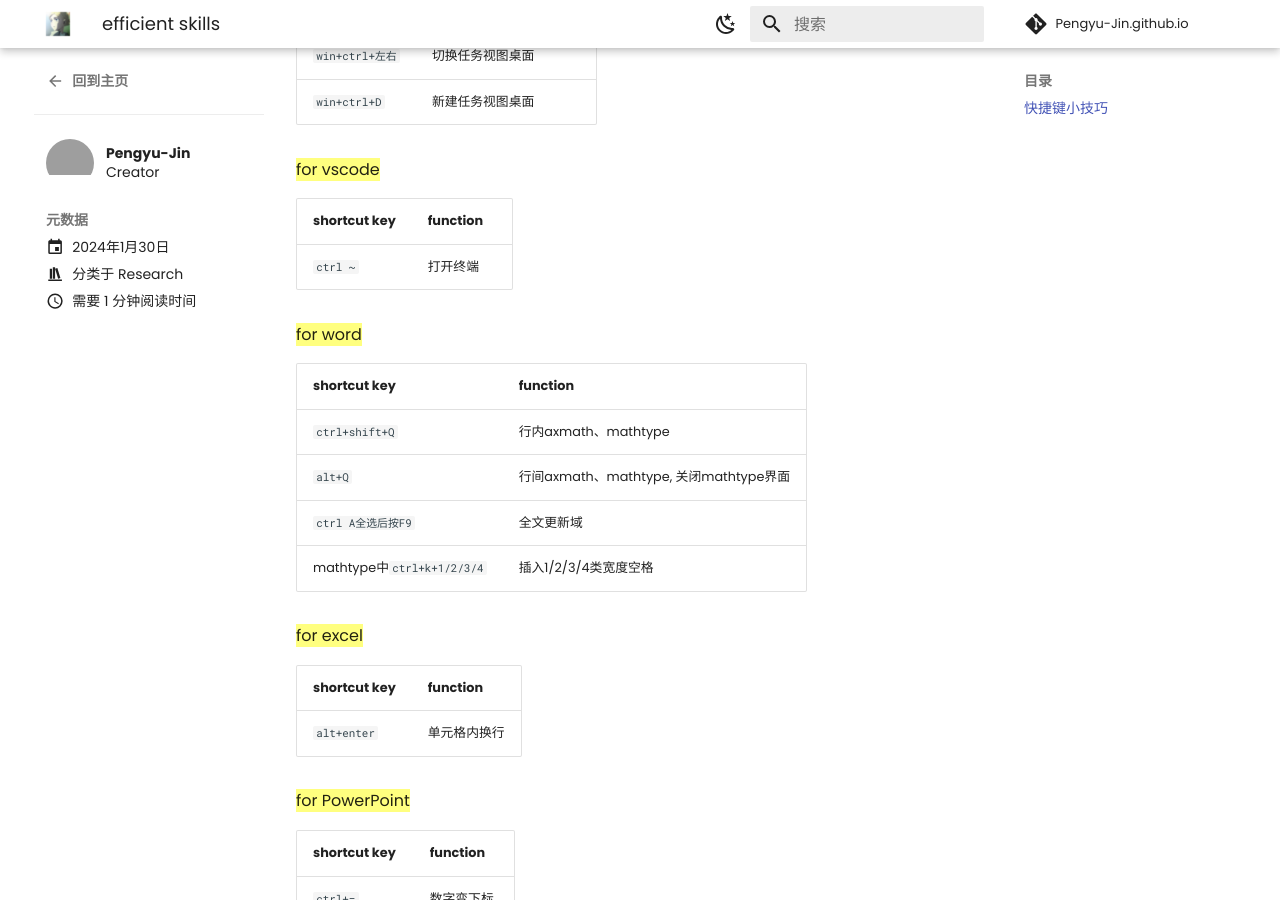
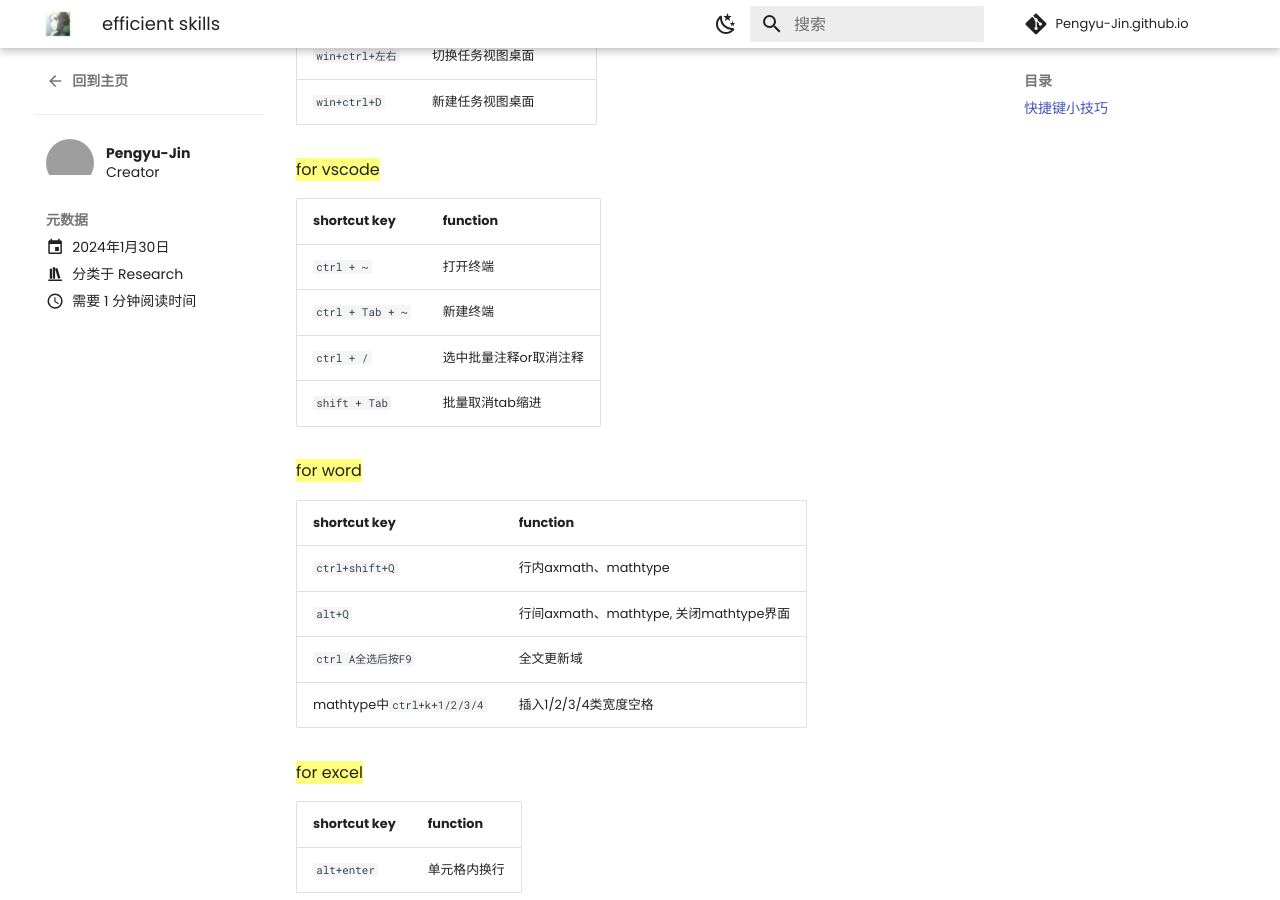
Before and after one commit to Pengyu-Jin/Pengyu-Jin.github.io, an MkDocs documentation site: the page built from docs/blog/posts/tool.md, in a window 1280 px wide and 900 px high, scrolled down 759 px. Built offline with MkDocs 1.6.1 and Material for MkDocs 9.7.7, drawn with Linux system fonts in a browser that asks for light colours; comment, search, counter and statistics services are not loaded; grey boxes are pictures that could not be loaded.

Commit message:
20240108

```diff
--- a/docs/blog/posts/tool.md
+++ b/docs/blog/posts/tool.md
@@ -32,7 +32,10 @@
 
 | shortcut key | function |
 | ----------- | --------- |
-| `ctrl ~`| 打开终端  |
+| `ctrl + ~`| 打开终端  |
+| `ctrl + Tab + ~`| 新建终端  |
+| `ctrl + /`| 选中批量注释or取消注释  |
+| `shift + Tab`| 批量取消tab缩进  |
 
 ==for word==
 
```
